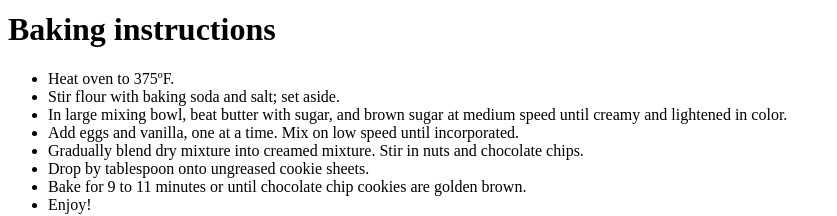
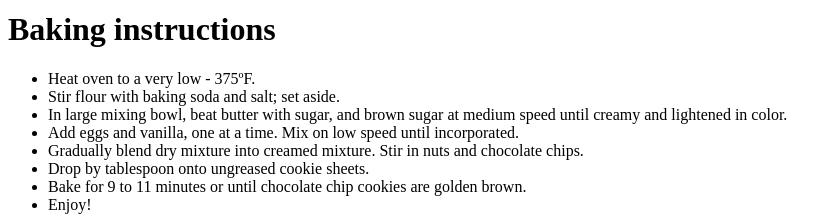
Before and after one commit to itai-becker-j/Ibecker, a plain HTML site: page secret recipe.htm in a window 1280 px wide. Shown: the part 270-486 px from the top of the page, without its empty margins (0-837 px from the left). Drawn offline with Linux system fonts and the light colour scheme.

Commit message:
Update secret recipe.htm
another one bites the dust

```diff
--- a/secret recipe.htm
+++ b/secret recipe.htm
@@ -18,7 +18,7 @@
 <h1>Baking instructions</h1>
 <ul>
 
-<li>Heat oven to 375ºF.</li>
+<li>Heat oven to a very low - 375ºF.</li>
 <li>Stir flour with baking soda and salt; set aside.</li>
 <li>In large mixing bowl, beat butter with sugar, and brown sugar at medium speed until creamy and lightened in color.</li>
 <li>Add eggs and vanilla, one at a time. Mix on low speed until incorporated.</li>
```
